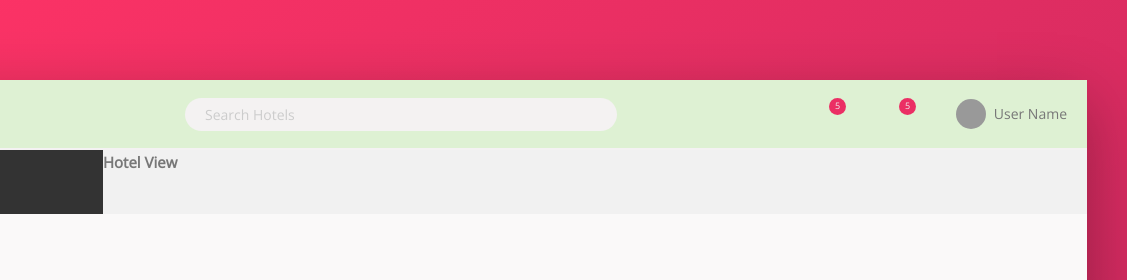
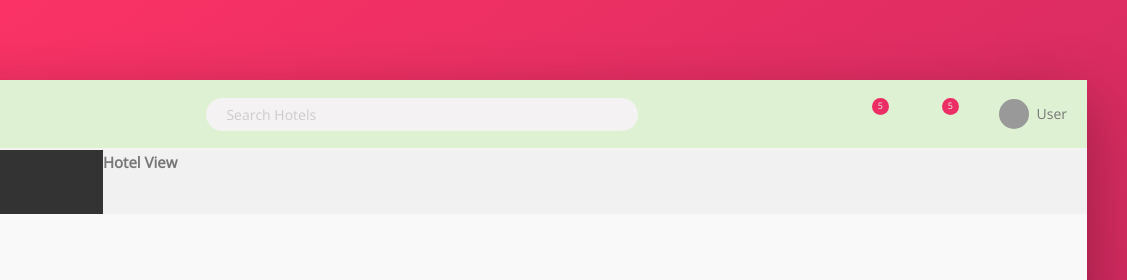
Before and after one commit to LibbyH52/Holiday-Finder, a plain HTML site: page index.html in a window 1280 px wide. Shown: the top 280 px of the page, 153-1280 px from the left. Drawn offline with nearby package versions, Linux system fonts and the light colour scheme.

Commit message:
Deleted empty Css rule. Changed user name to just name

```diff
--- a/index.html
+++ b/index.html
@@ -38,7 +38,7 @@
                     <svg class="user-navigation__icon-user">
                         <use xlink:href="img/sprite.svg#icon-user"></use>
                     </svg>
-                    <span class="user-navigation__user-name">User Name</span>
+                    <span class="user-navigation__user-name">User</span>
                 </div>
             </nav>
         </header>
```
